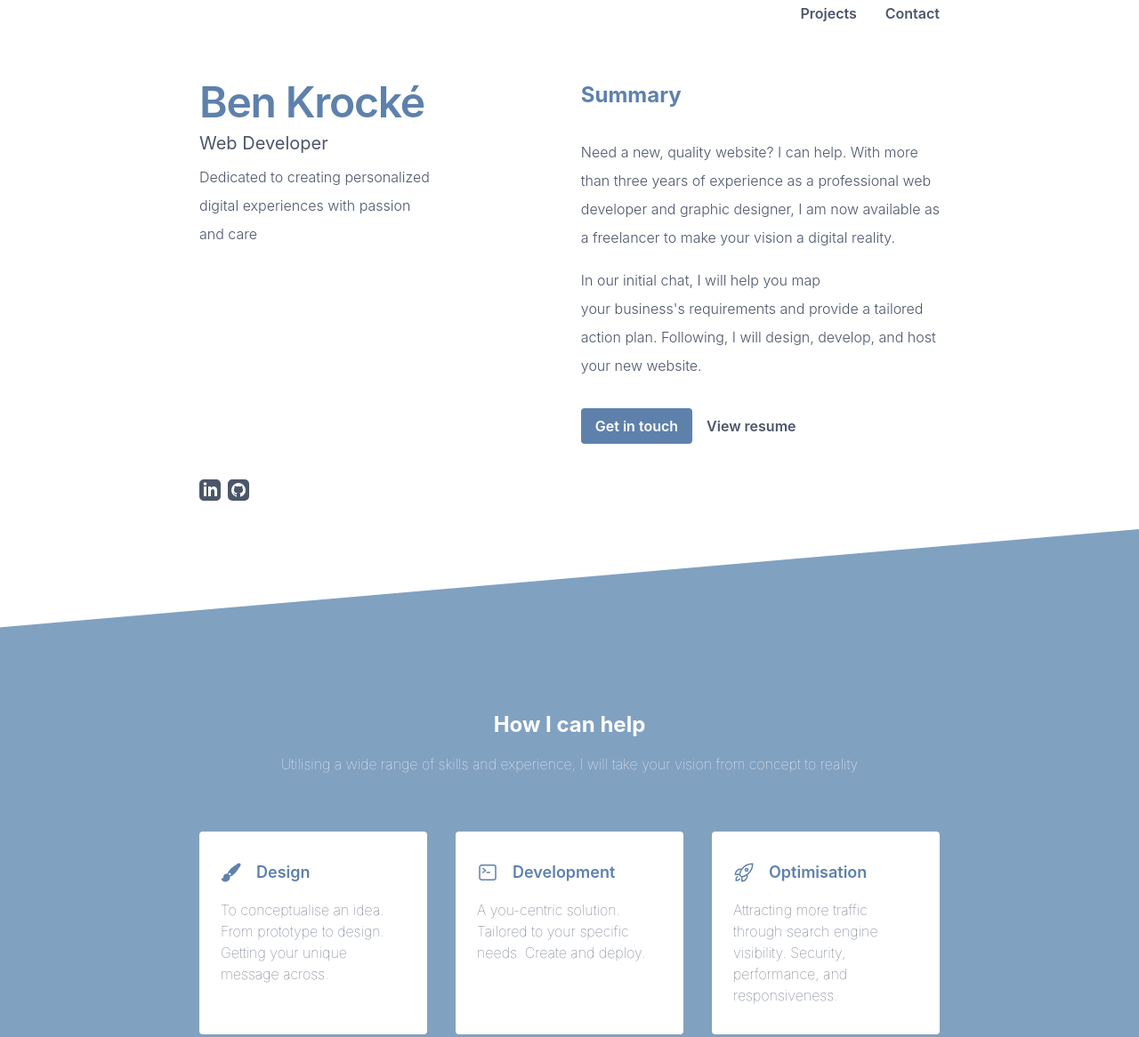
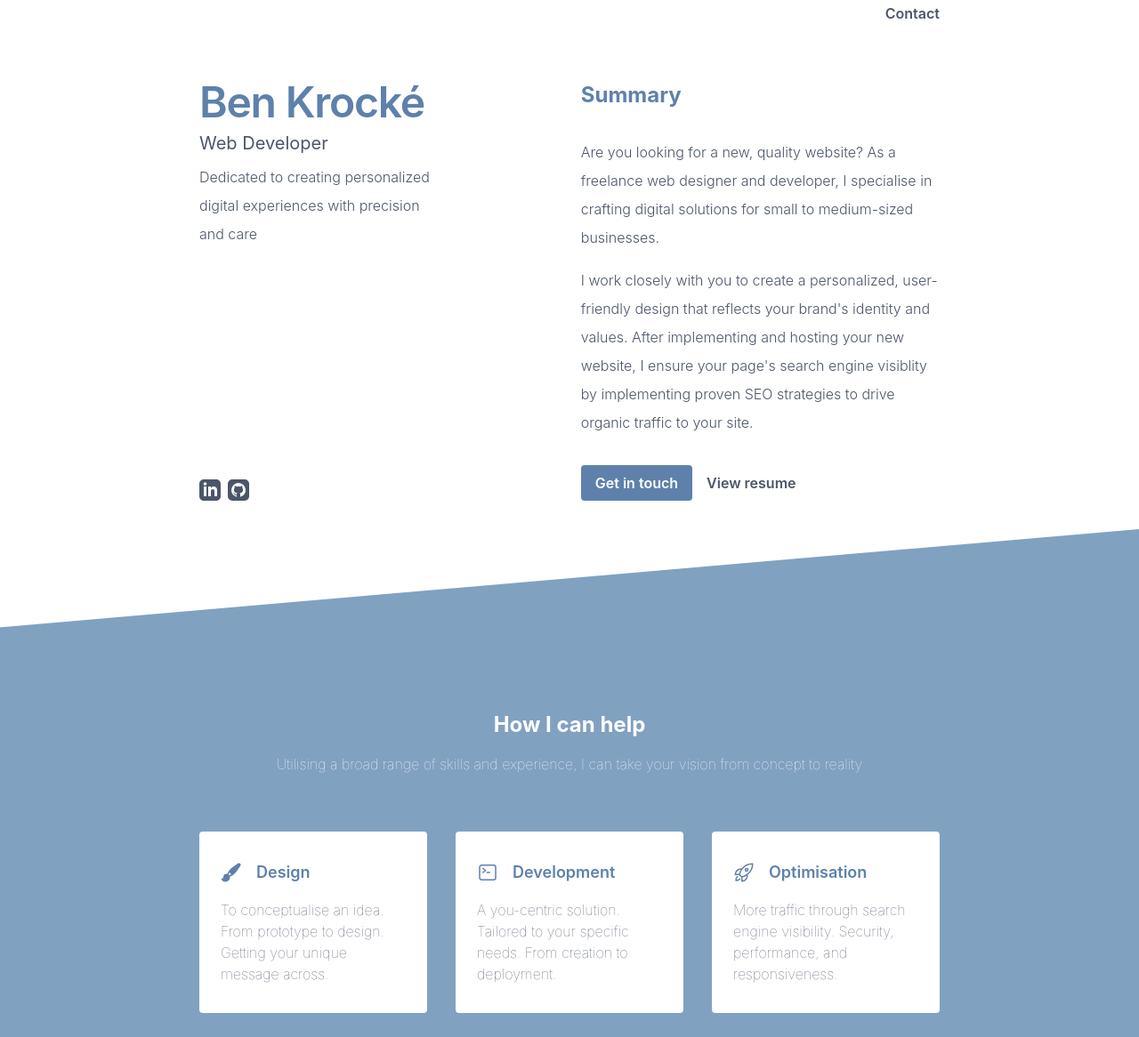
Before and after one commit to BenKrocke/benkrocke.com.au, a website: page index.html in a window 1280 px wide. Shown: the part 77-1243 px from the top of the page at 89% size. Drawn offline with Linux system fonts and the light colour scheme; a web font is replaced by a local one.

Commit message:
Improved copywriting

```diff
--- a/index.html
+++ b/index.html
@@ -16,7 +16,7 @@
 
 			<nav class="hidden lg:block mb-16">
 				<ul class="flex justify-end font-semibold">
-					<li class="mr-8 text-nord-blue"><a href="#projects">Projects</a></li>
+					<!-- <li class="mr-8 text-nord-blue"><a href="#projects">Projects</a></li> -->
 					<li><a href="#contact">Contact</a></li>
 				</ul>
 			</nav>
@@ -27,7 +27,7 @@
 					<div>
 						<h1 class="text-nord-blue text-5xl tracking-tight font-semibold">Ben Krocké</h1>
 						<h2 class="text-xl mt-2 text-nord-black">Web Developer</h2>
-						<p class="my-2 leading-8">Dedicated to creating personalized digital experiences with passion
+						<p class="my-2 leading-8">Dedicated to creating personalized digital experiences with precision
 							and care</p>
 					</div>
 					<div class="flex mt-8">
@@ -50,11 +50,14 @@
 
 				<div class="pt-24 lg:pt-0 lg:w-3/5 ml-0 lg:ml-40">
 					<h2 class="mb-8 text-2xl font-bold">Summary</h2>
-					<p class="leading-8 mb-4">Need a new, quality website? I can help. With more than three years of
-						experience as a professional web developer and graphic designer, I am now available as a
-						freelancer to make your vision a digital reality.</p>
-					<p class="leading-8 mb-4">In our initial chat, I will help you map your business's requirements and
-						provide a tailored action plan. Following, I will design, develop, and host your new website.
+					<p class="leading-8 mb-4">Are you looking for a new, quality website? As a freelance web designer
+						and developer, I specialise in crafting digital solutions for small to medium-sized businesses.
+					</p>
+					<p class="leading-8 mb-4">
+						I work closely with you to create a personalized, user-friendly design that reflects your
+						brand's identity and values. After implementing and hosting your new website, I ensure your
+						page's search engine visiblity by implementing proven SEO strategies to drive organic traffic to
+						your site.
 					</p>
 					<div class="mt-8 flex items-center">
 						<a href="mailto:benkrocke@gmail.com" target="_blank"
@@ -83,10 +86,11 @@
 			</div>
 
 			<div
-				class="bg-nord-frost flex flex-col py-12 md:py-20 !pb-40 px-8 md:px-16 lg:px-28 xl:px-56 2xl:px-80 -mt-1">
+				class="bg-nord-frost flex flex-col py-12 md:py-20 !pb-32 px-8 md:px-16 lg:px-28 xl:px-56 2xl:px-80 -mt-1">
 				<h1 class="text-white mb-4 text-2xl font-bold text-center">How I can help</h1>
-				<p class="text-center font-thin text-white mb-16">Utilising a wide range of skills and experience, I
-					will take your vision from concept to reality</p>
+				<p class="text-center font-thin text-white mb-16">Utilising a broad range of skills and experience, I
+					can
+					take your vision from concept to reality</p>
 
 				<div class="grid grid-cols-3 gap-8">
 					<div class="bg-white min-h-32 px-6 py-8 rounded">
@@ -113,7 +117,8 @@
 							<h2 class="font-semibold text-lg">Development</h2>
 						</div>
 
-						<p class="font-thin">A you-centric solution. Tailored to your specific needs. Create and deploy.
+						<p class="font-thin">A you-centric solution. Tailored to your specific needs. From creation to
+							deployment.
 						</p>
 					</div>
 					<div class="bg-white min-h-32 px-6 py-8 rounded">
@@ -127,7 +132,7 @@
 							<h2 class="font-semibold text-lg">Optimisation</h2>
 						</div>
 
-						<p class="font-thin">Attracting more traffic through search engine visibility. Security,
+						<p class="font-thin">More traffic through search engine visibility. Security,
 							performance, and responsiveness.</p>
 					</div>
 				</div>
@@ -150,13 +155,11 @@
 			</svg>
 		</div>
 
-		<section id="projects" class="flex flex-col py-12 md:py-20 px-8 md:px-16 lg:px-28 xl:px-56 2xl:px-80">
+		<!-- <section id="projects" class="flex flex-col py-12 md:py-20 px-8 md:px-16 lg:px-28 xl:px-56 2xl:px-80">
 			<h1 class="mb-8 text-2xl font-bold">Projects</h1>
 
 			<div class="flex mb-16 flex-col lg:flex-row">
-				<img src="./resources/catherineyoung.png"
-					class="object-cover w-full lg:w-1/3 shadow rounded mt-8 lg:mt-0 " />
-				<div class="w-full lg:w-2/3 pl-0 lg:pl-16">
+				<div class="w-full lg:w-2/3 pl-0 lg:pr-16">
 					<h2 class="mb-2 text-xl">Catherine Young Optometrist</h2>
 					<h3 class="mb-8 font-thin text-nord-black">HTML, CSS, Tailwindcss</h3>
 					<p class="mb-8">Redesigned Melbourne-based optometrist Catherine Young’s old website and created
@@ -164,6 +167,8 @@
 					<a href="https://benkrocke.github.io/catherineyoung" target="_blank" class="font-semibold">Visit
 						site</a>
 				</div>
+				<img src="./resources/catherineyoung.png"
+					class="object-cover w-full lg:w-1/3 shadow rounded mt-8 lg:mt-0 border border-solid border-nord-blue" />
 			</div>
 
 			<div class="flex mb-16 flex-col lg:flex-row">
@@ -191,7 +196,7 @@
 			<p class="mt-8">To view my more technical projects, visit my <a
 					class=" text-white hover:text-nord-gray underline" target="_blank"
 					href="https://www.github.com/BenKrocke">Github</a> profile</p>
-		</section>
+		</section> -->
 
 		<section class="flex flex-col py-12 md:py-20 !pb-48 px-8 md:px-16 lg:px-28 xl:px-56 2xl:px-80" id="contact">
 
@@ -200,7 +205,10 @@
 			<div class="flex flex-col-reverse sm:flex-row">
 				<img class="w-full sm:w-1/3 rounded" src="./resources/me.jpg" />
 				<div class="w-full sm:w-2/3 ml-0 sm:ml-20 mb-8 sm:mb-0">
-					<h2 class="mb-2 text-xl">Get in touch</h2>
+					<h2 class="mb-2 text-xl">Let's chat!</h2>
+					<p class="mb-2">Do you have any questions, or can we schedule a free consultation? Reach
+						out to me via email, and I will respond to you within 48 hours.
+					</p>
 					<ul class="font-[300] text-nord-black mb-4">
 						<li>Email: <a href="mailto:benkrocke@gmail.com" target="_blank"
 								class="underline">benkrocke@gmail.com</a></li>
@@ -226,8 +234,11 @@
 		</section>
 	</main>
 	<footer>
-		<div class="font-thin flex mb-16 justify-center text-nord-black">
-			© 2024 Ben Krocké
+		<div class="font-thin py-8 text-center text-nord-blue">
+
+			<div class="mb-2">© 2024 Ben Krocké</div>
+			<div>Powered by TailwindCSS, hosted on Github Pages
+			</div>
 		</div>
 	</footer>
 </body>
```
Also changed, not shown: output.css.
